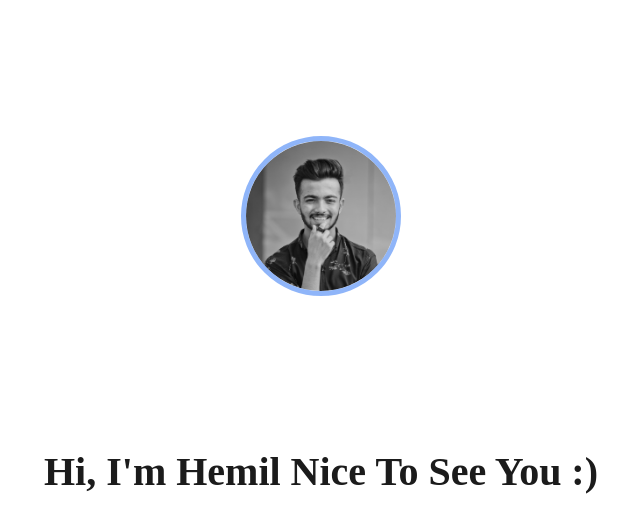
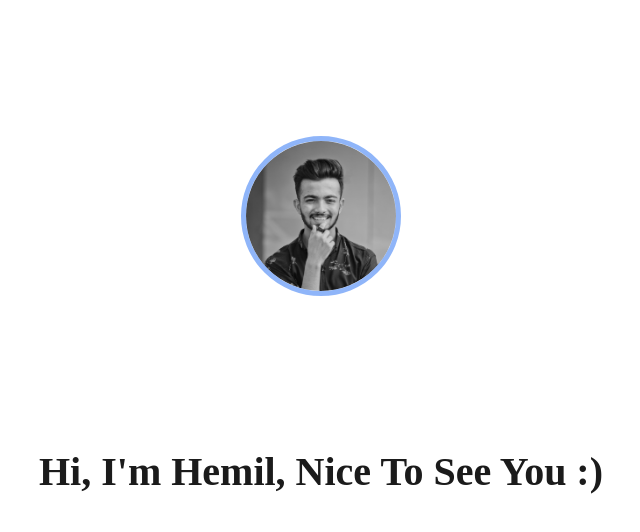
Before and after one commit to hemilrajpura-simform/hemil-template, a React (Create React App) app: page / in a window 1280 px wide. Shown: the top 532 px of the page, without its empty margins (319-959 px from the left). Built offline with nearby package versions, Linux system fonts and the light colour scheme.

Commit message:
modified

```diff
--- a/src/pages/Hi.js
+++ b/src/pages/Hi.js
@@ -9,7 +9,7 @@ return(
     </div>
     <div className='slider-heading'>
       <h2>
-        Hi, I'm Hemil Nice To See You :)
+        Hi, I'm Hemil, Nice To See You :)
       </h2>
     </div>
 
```
